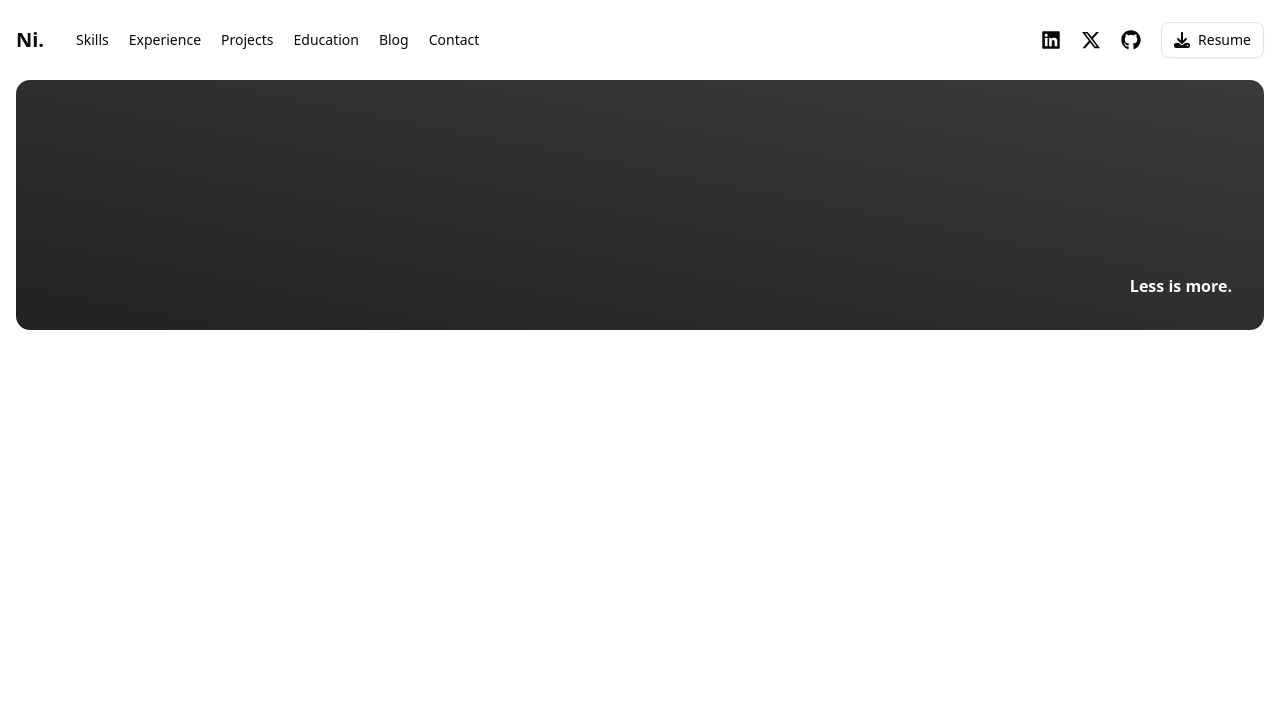
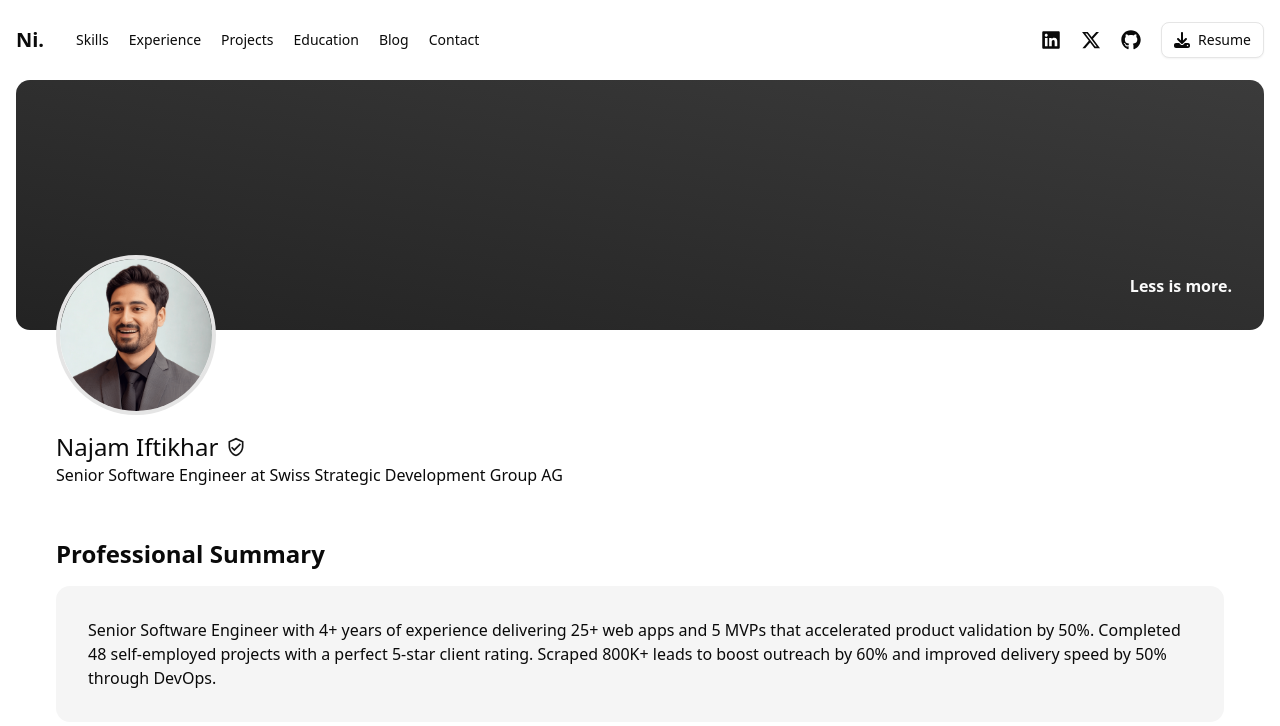
Before and after one commit to devnajam/personal-website, a Next.js app: page / in a window 1280 px wide. Shown: the top 726 px of the page. Built offline with nearby package versions, Linux system fonts and the light colour scheme.

Commit message:
feat: add professional summary and avatar

```diff
--- a/app/page.tsx
+++ b/app/page.tsx
@@ -1,10 +1,32 @@
 import { Box } from "@/components/containers/box/box";
+import { ProfileAvatar } from "@/components/profile-avatar/profile-avatar";
 import { ProfileBanner } from "@/components/profile-banner/profile-banner";
+import { CardContainer } from "@/components/cards/card-container/card-container";
 
 export default function Home() {
   return (
     <Box>
-      <ProfileBanner>Less is more.</ProfileBanner>
+      <div className="relative">
+        <ProfileBanner>Less is more.</ProfileBanner>
+        <ProfileAvatar
+          image="/images/profile-min.png"
+          name="Najam Iftikhar"
+          bio="Senior Software Engineer at Swiss Strategic Development Group AG"
+          className="absolute top-[60%] lg:top-[70%] lg:left-10 left-4"
+        />
+      </div>
+      <div className="lg:mt-52 mt-40 lg:px-10">
+        <div className="flex flex-col gap-4">
+          <h1 className="text-2xl font-bold">Professional Summary</h1>
+          <CardContainer>
+            Senior Software Engineer with 4+ years of experience delivering 25+
+            web apps and 5 MVPs that accelerated product validation by 50%.
+            Completed 48 self-employed projects with a perfect 5-star client
+            rating. Scraped 800K+ leads to boost outreach by 60% and improved
+            delivery speed by 50% through DevOps.
+          </CardContainer>
+        </div>
+      </div>
     </Box>
   );
 }
```
